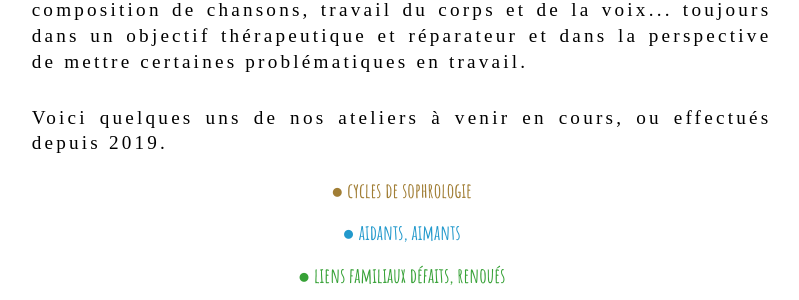
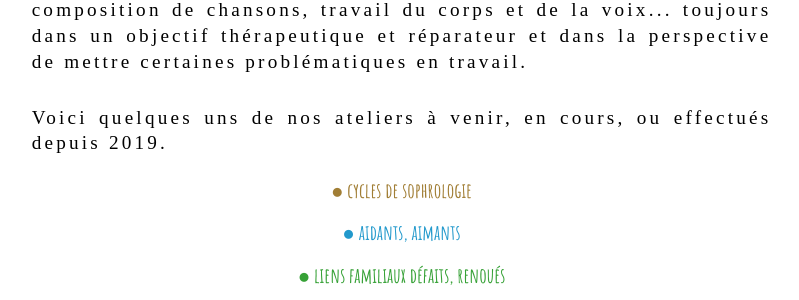
Before and after one commit to leshnik/revertouthaut, a Jekyll site: the page built from ateliers.md, in a window 1280 px wide. Shown: the part 586-886 px from the top of the page, without its empty margins (215-1014 px from the left). Built offline with Jekyll 4.4.1, drawn with Linux system fonts in a browser that asks for light colours.

Commit message:
add comma

```diff
--- a/ateliers.md
+++ b/ateliers.md
@@ -10,7 +10,7 @@ title: ateliers
 </p>
 <p class="intro-text">Différentes activités sont proposées : art-thérapie, sophrologie, musique, photographie, vidéo, textiles, argile, vannerie, écriture, composition de chansons, travail du corps et de la voix... toujours dans un objectif thérapeutique et réparateur et dans la perspective de mettre certaines problématiques en travail.
 </p>
-<p class="intro-text">Voici quelques uns de nos ateliers à venir en cours, ou effectués depuis 2019.
+<p class="intro-text">Voici quelques uns de nos ateliers à venir, en cours, ou effectués depuis 2019.
 </p>
 <ul class="CenterList">
   <li><a style="color: hsl(40.6,50.5%,42%)" href="/cycles-de-sophrologie">●&nbsp;cycles de sophrologie</a></li>
```
